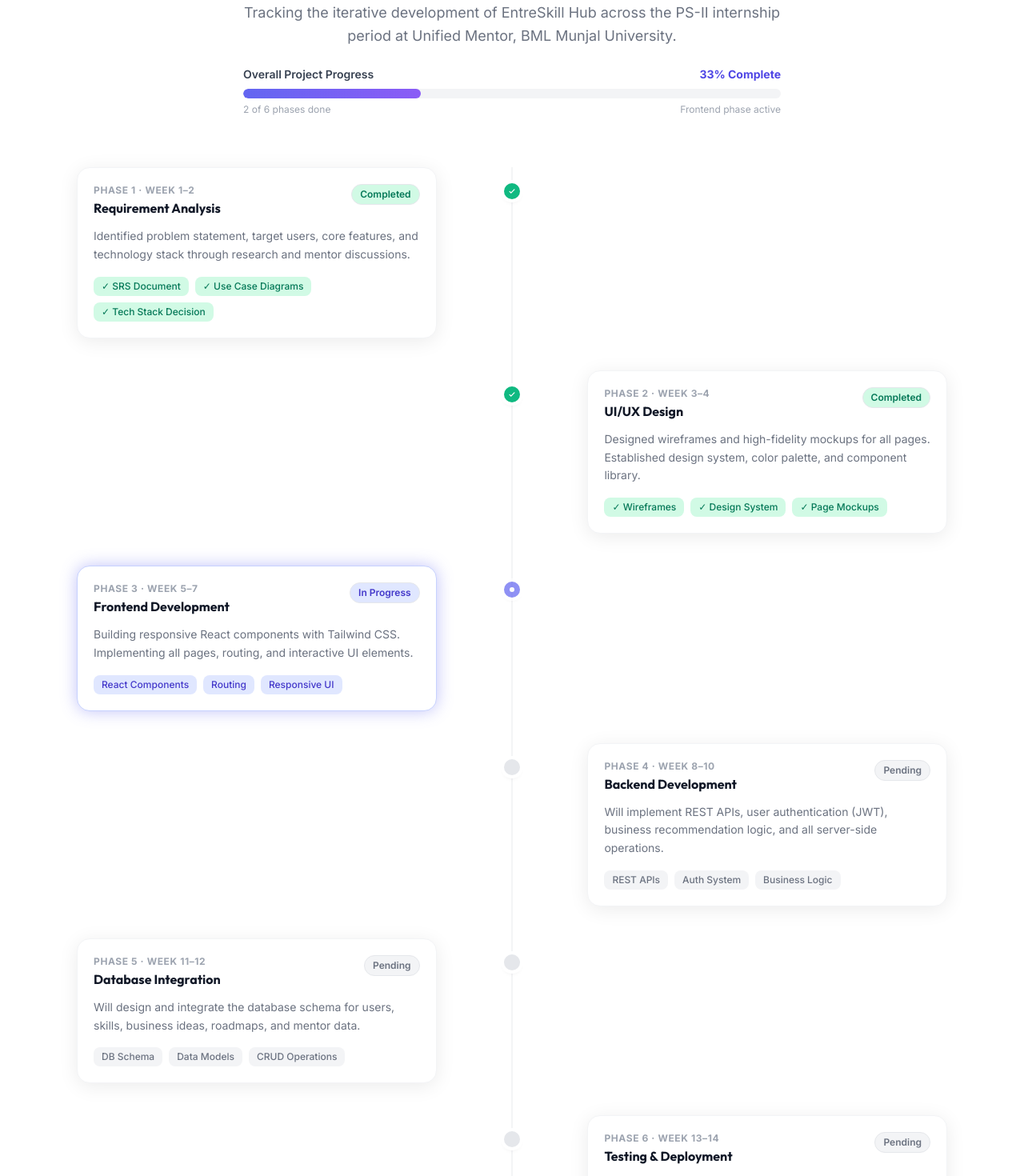
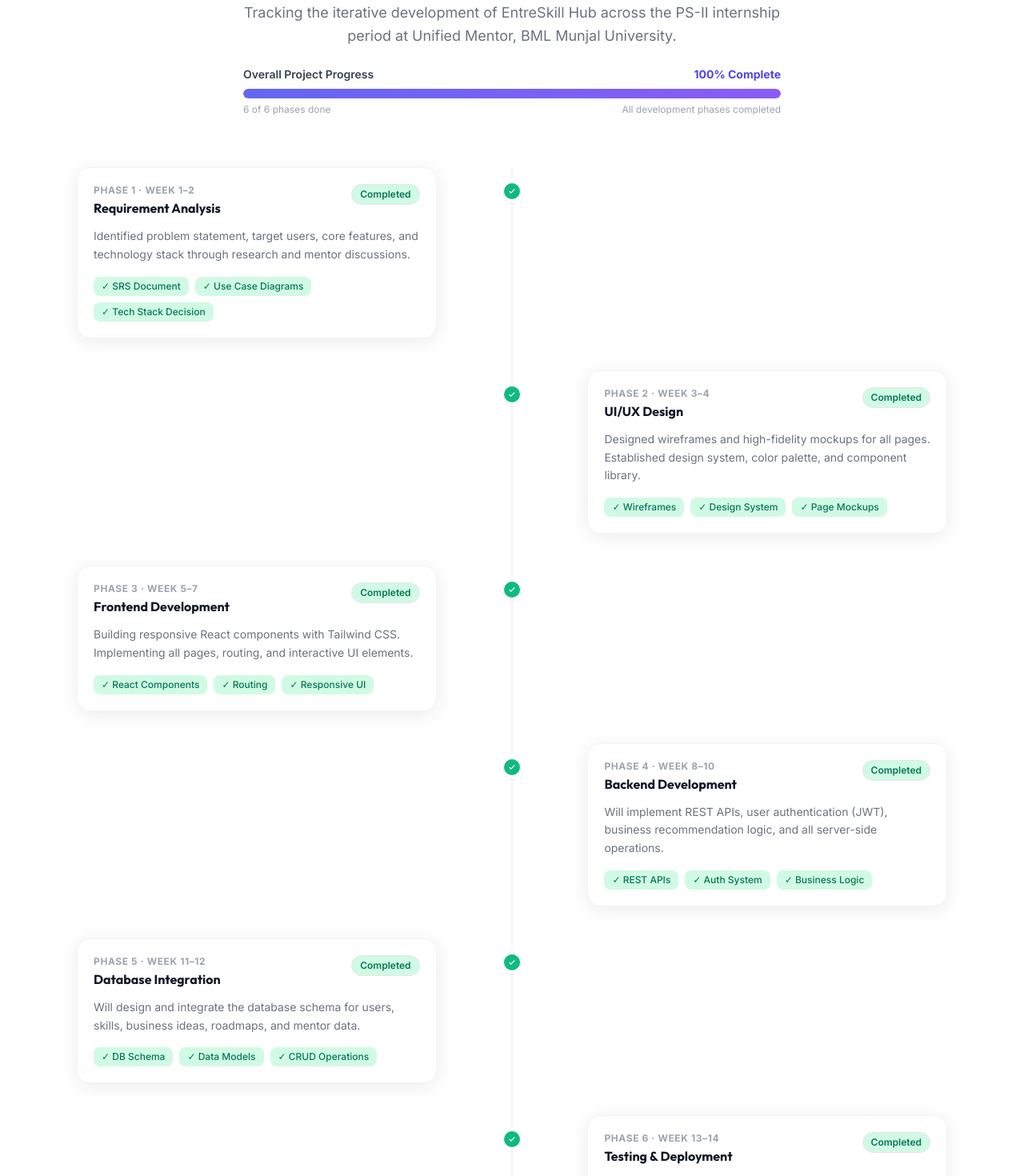
Before and after one commit to Tilak5953/EntreSkill-Hub, a React (Vite) app: page / in a window 1280 px wide. Shown: the part 6420-7890 px from the top of the page at 80% size. Built offline with nearby package versions, Linux system fonts and the light colour scheme.

Commit message:
Update timeline progress to 100%

```diff
--- a/src/components/home/ProjectProgressSection.jsx
+++ b/src/components/home/ProjectProgressSection.jsx
@@ -27,7 +27,7 @@
     phase: 'Phase 3',
     title: 'Frontend Development',
     description: 'Building responsive React components with Tailwind CSS. Implementing all pages, routing, and interactive UI elements.',
-    status: 'active',
+    status: 'completed',
     date: 'Week 5–7',
     deliverables: ['React Components', 'Routing', 'Responsive UI'],
   },
@@ -36,7 +36,7 @@
     phase: 'Phase 4',
     title: 'Backend Development',
     description: 'Will implement REST APIs, user authentication (JWT), business recommendation logic, and all server-side operations.',
-    status: 'pending',
+    status: 'completed',
     date: 'Week 8–10',
     deliverables: ['REST APIs', 'Auth System', 'Business Logic'],
   },
@@ -45,7 +45,7 @@
     phase: 'Phase 5',
     title: 'Database Integration',
     description: 'Will design and integrate the database schema for users, skills, business ideas, roadmaps, and mentor data.',
-    status: 'pending',
+    status: 'completed',
     date: 'Week 11–12',
     deliverables: ['DB Schema', 'Data Models', 'CRUD Operations'],
   },
@@ -54,7 +54,7 @@
     phase: 'Phase 6',
     title: 'Testing & Deployment',
     description: 'Will perform unit testing, integration testing, bug fixing, and final deployment on a cloud hosting platform.',
-    status: 'pending',
+    status: 'completed',
     date: 'Week 13–14',
     deliverables: ['Test Cases', 'Bug Fixes', 'Live Deployment'],
   },
@@ -124,7 +124,7 @@
           </div>
           <div className="flex justify-between mt-1.5">
             <span className="text-xs text-gray-400">{completedCount} of {phases.length} phases done</span>
-            <span className="text-xs text-gray-400">Frontend phase active</span>
+            <span className="text-xs text-gray-400">All development phases completed</span>
           </div>
         </div>
 
```
